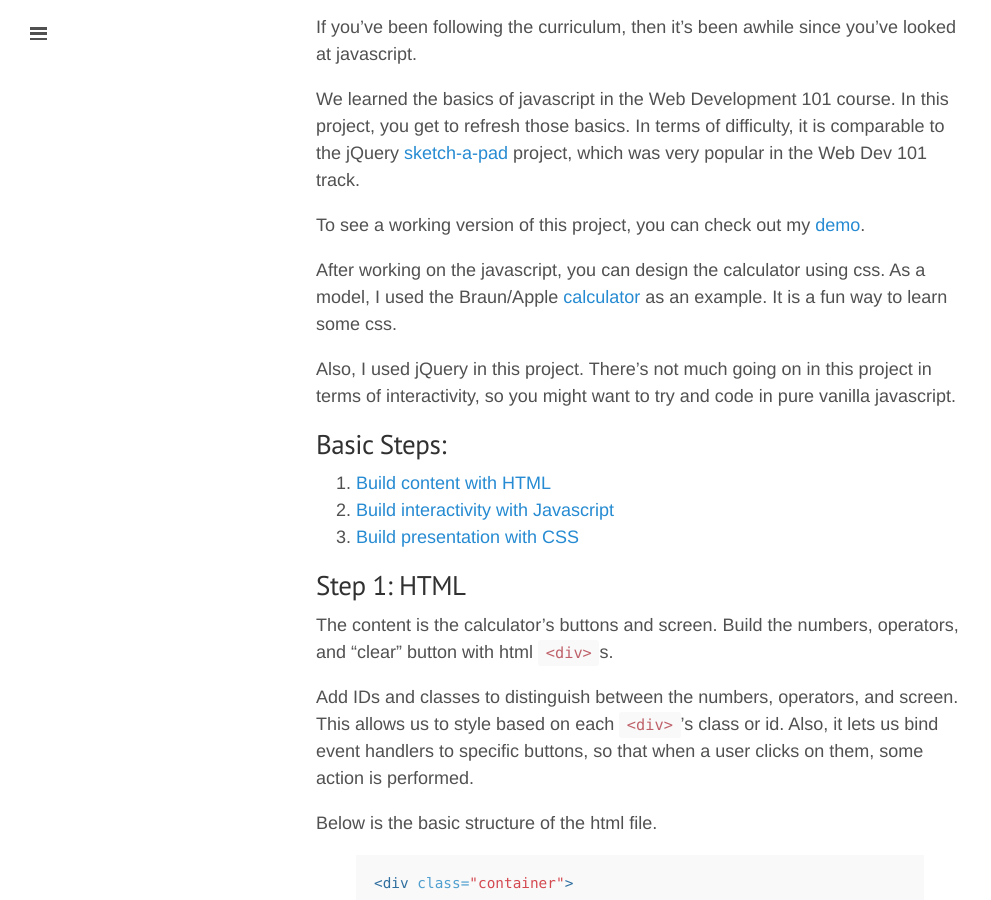
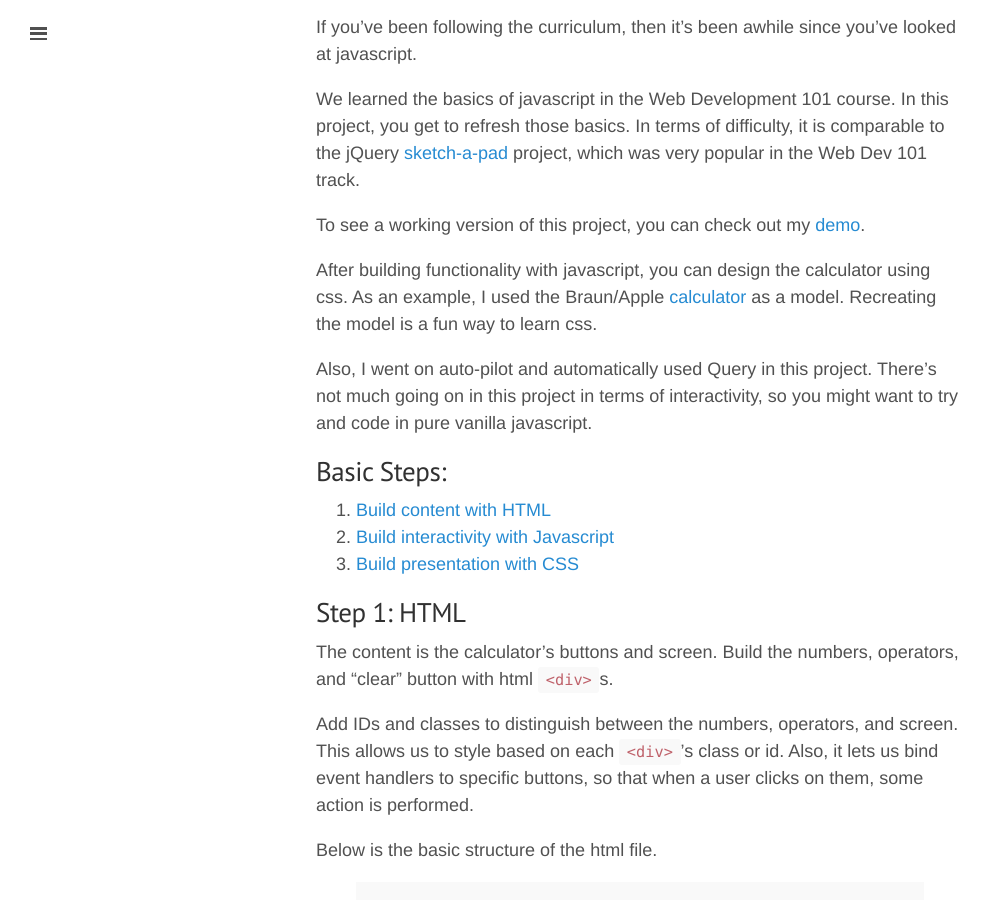
Before and after one commit to Jberczel/jberczel.github.io, a Jekyll site: the page built from _posts/2014-07-30-js-calculator.md, in a window 1280 px wide and 900 px high, scrolled down 375 px. Shown: the whole window, without its empty margins (0-991 px from the left). Built offline with Jekyll 4.4.1, drawn with Linux system fonts in a browser that asks for light colours; Markdown is read by kramdown in place of the engine named in the settings; comment, search, counter and statistics services are not loaded.

Commit message:
edit post

```diff
--- a/_posts/2014-07-30-js-calculator.md
+++ b/_posts/2014-07-30-js-calculator.md
@@ -23,10 +23,10 @@ To see a working version of this project, you can check out my [demo](http://jsf
 
 <!--more-->
 
-After working on the javascript, you can design the calculator using css.  As a model,
-I used the Braun/Apple [calculator](http://www.cultofmac.com/188753/the-braun-products-that-inspired-apples-iconic-designs-gallery/) as an example.  It is a fun way to learn some css.
+After building functionality with javascript, you can design the calculator using css.  As an example,
+I used the Braun/Apple [calculator](http://www.cultofmac.com/188753/the-braun-products-that-inspired-apples-iconic-designs-gallery/) as a model.  Recreating the model is a fun way to learn css.
 
-Also, I used jQuery in this project. There's not much going on in this project in terms
+Also, I went on auto-pilot and automatically used Query in this project. There's not much going on in this project in terms
 of interactivity, so you might want to try and code in pure vanilla javascript.
 
 
```
